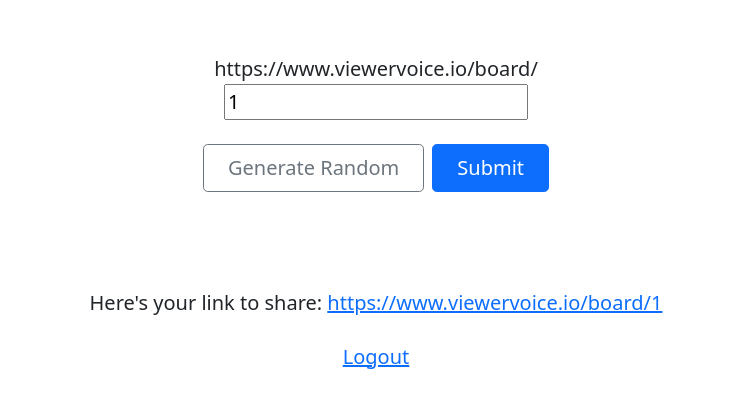
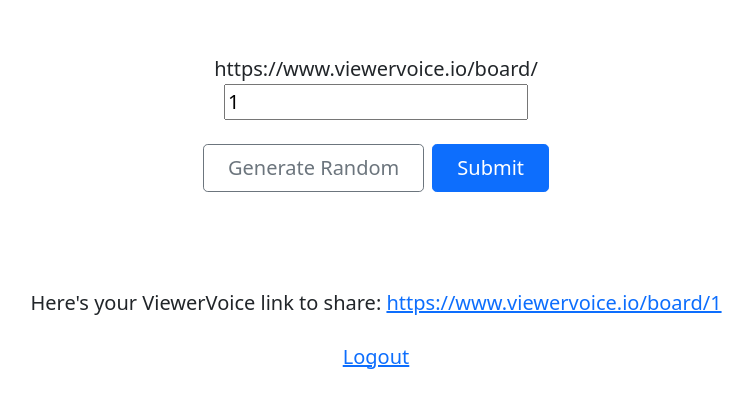
Before and after one commit to ljonespwc/ViewerVoice, a Flask app: page / in a window 1280 px wide. Shown: the part 767-1187 px from the top of the page, without its empty margins (264-1017 px from the left). Run offline with Flask 3, Linux system fonts and the light colour scheme; the visitor is signed in with stand-in values (Sample User, id 1); a database or web service that is not in the repository returns one stand-in record (values such as "Sample title"); some libraries are stand-ins or nearby versions.

Commit message:
various fixes

```diff
--- a/website/templates/home.html
+++ b/website/templates/home.html
@@ -65,11 +65,11 @@
 <div class="px-4 my-5 text-center">
     {% if board_id %}
         <p class="lead my-4">
-            Here's your link to share: <a href="/board/{{ board_id }}">https://www.viewervoice.io/board/{{ board_id }}</a>
+            Here's your ViewerVoice link to share: <a href="/board/{{ board_id }}">https://www.viewervoice.io/board/{{ board_id }}</a>
         </p>
     {% endif %}
     {% if not current_user.is_authenticated %}
-        <p class="lead mb-2">To get your own ViewerBoard, first:</p>
+        <p class="lead mb-2">To get your own ViewerVoice, first:</p>
         <a class="button" href="/login?board={{ board }}"><img src="/static/images/btn_google_signin_dark_normal_web@2x.png"
                 width="382" height="92"></a>
     {% else %}
--- a/website/templates/posts_div.html
+++ b/website/templates/posts_div.html
@@ -3,7 +3,7 @@
 {% block content %}
 
 <div class="px-4 py-5 text-center">
-    <h1>{% block header %}{{ board_owner[2] }}'s ViewerVoice Submissions{% endblock %}</h1>
+    <h1>{% block header %}{{ board_owner[2] }}'s Viewer Voices{% endblock %}</h1>
 </div>
 
 <div id="posts">
--- a/website/views.py
+++ b/website/views.py
@@ -131,7 +131,7 @@ def posts(board, author):
     db.execute(
         '''SELECT id, author, post_id FROM likes WHERE board_id = %s''', (board,))
     likes = db.fetchall()
-    return render_template("posts.html", posts=posts, comments=comments, likes=likes, board=board)
+    return render_template("posts.html", posts=posts, comments=comments, likes=likes, board=board, board_owner=author_exists)
 
 
 @views.route("/create-comment/<board>/<post_id>", methods=['POST'])
```
